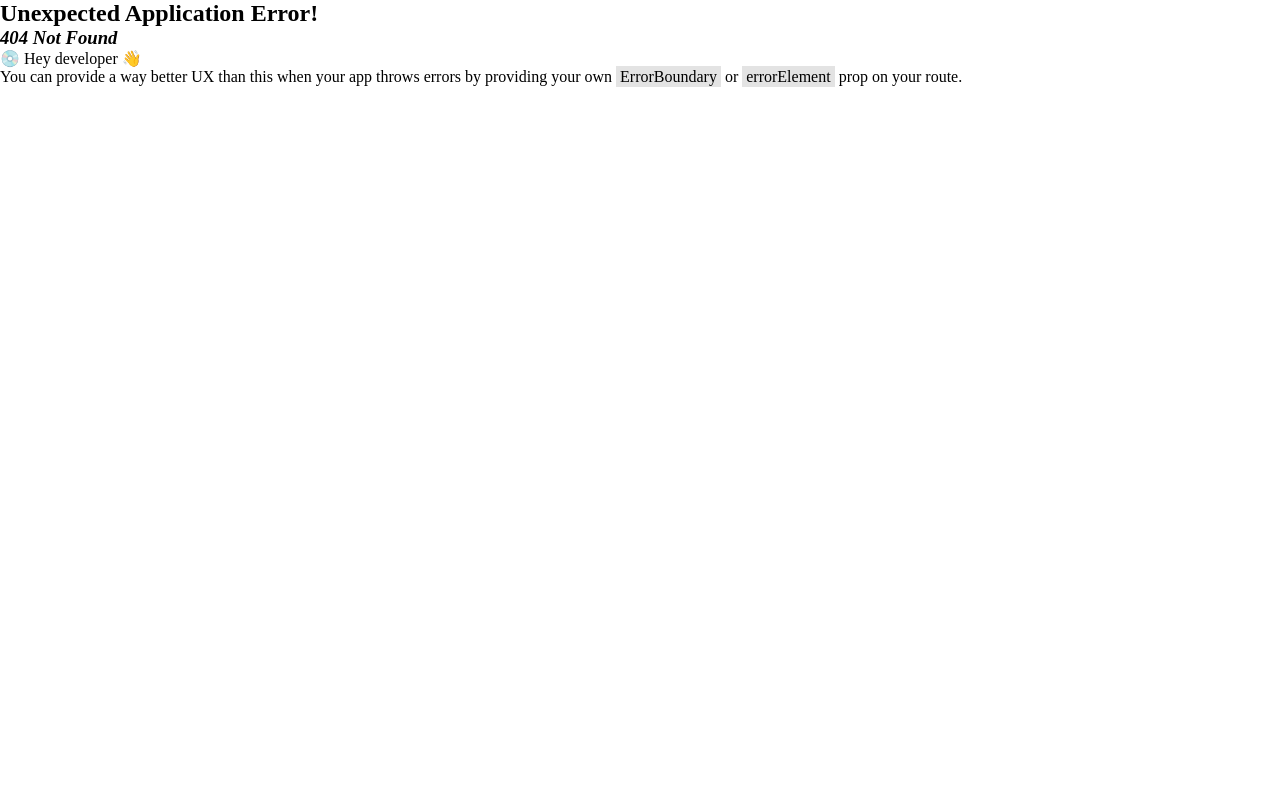
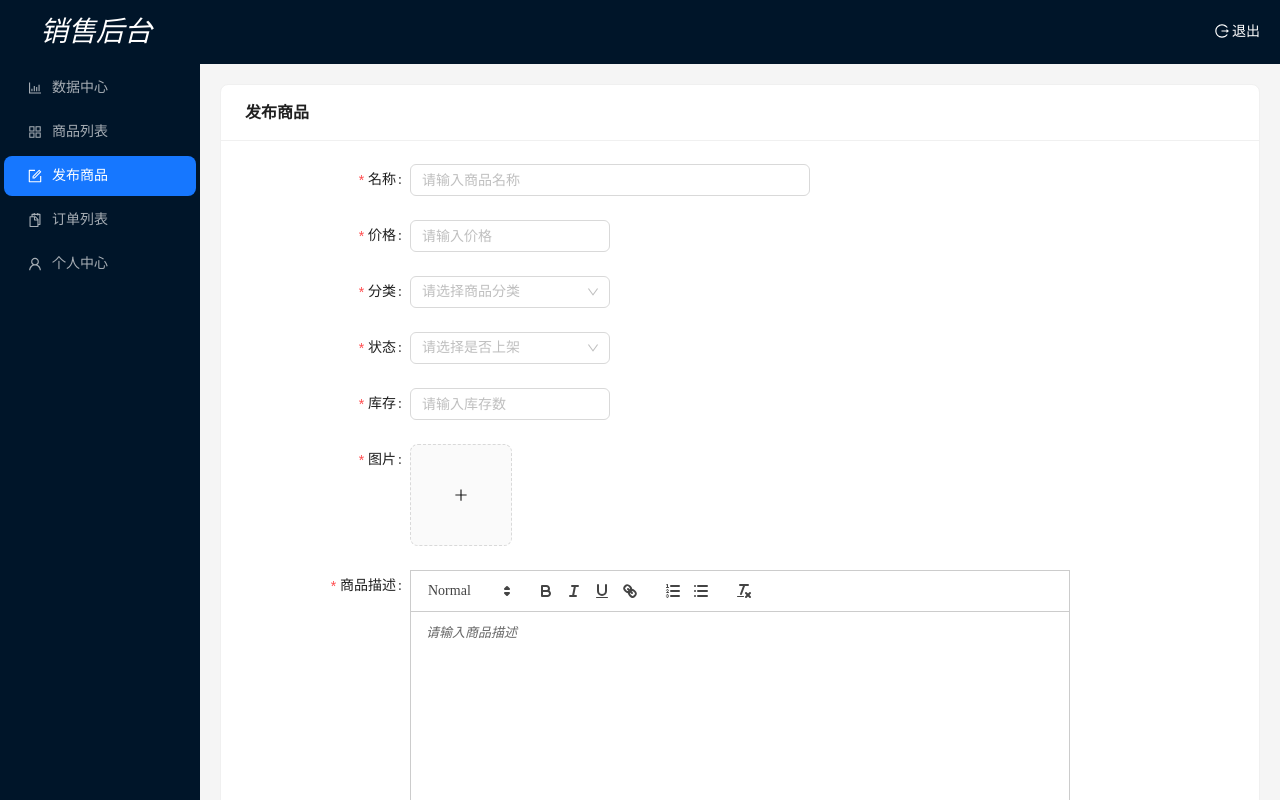
Before and after one commit to louis-bee/shopping-seller-pc, a React (Vite) app: page /layout/edit in a window 1280 px wide. Before the commit this address had no page. Built offline with nearby package versions, Linux system fonts and the light colour scheme; sample sign-in values are in the browser's storage.

Commit message:
路由、商品api改动、Upload接口过期bug

```diff
--- a/src/apis/goods.js
+++ b/src/apis/goods.js
@@ -2,7 +2,7 @@ import { request } from "@/utils";
 
 export function getGoodsByIdAPI(params) {
   return request({
-    url:'goods/getGoodsById',
+    url:'getGoods/getGoodsById',
     method:'POST',
     data: params
   })
@@ -10,7 +10,7 @@ export function getGoodsByIdAPI(params) {
 
 export async function getGoodsListAPI(params) {
   return request({
-    url:'goods/getGoodsList',
+    url:'getGoods/getGoodsList',
     method:'POST',
     data: params
   })
@@ -18,7 +18,7 @@ export async function getGoodsListAPI(params) {
 
 export function addGoodsAPI(params) {
   return request({
-    url:'goods/addGoods',
+    url:'manageGoods/addGoods',
     method:'POST',
     data: params
   })
@@ -26,7 +26,7 @@ export function addGoodsAPI(params) {
 
 export function updateGoodsAPI(params) {
   return request({
-    url:'goods/updateGoods',
+    url:'manageGoods/updateGoods',
     method:'POST',
     data: params
   })
@@ -34,7 +34,7 @@ export function updateGoodsAPI(params) {
 
 export function delGoodsAPI(params) {
   return request({
-    url:'goods/delGoods',
+    url:'manageGoods/delGoods',
     method:'POST',
     data: params
   })
--- a/src/components/AuthRoute.jsx
+++ b/src/components/AuthRoute.jsx
@@ -7,6 +7,6 @@ export function AuthRoute ({children}) {
     return <>{children}</>
   } else {
     message.warning('请先登录')
-    return <Navigate to={'./login'} replace />
+    return <Navigate to={'./'} replace />
   }
 }
--- a/src/pages/entrance/login/Login.jsx
+++ b/src/pages/entrance/login/Login.jsx
@@ -19,7 +19,7 @@ const Login = ({setTab}) => {
     const res = await dispatch(fetchLogin(params));
     if (res.status===200) {
       message.success('登录成功');
-      navigate('/');
+      navigate('/layout');
     } else {
       message.error(res.desc);
     }
--- a/src/pages/layout/Layout.jsx
+++ b/src/pages/layout/Layout.jsx
@@ -18,27 +18,27 @@ const { Header, Sider } = Layout
 const items = [
   {
     label: '数据中心',
-    key: '/',
+    key: '/layout',
     icon: <BarChartOutlined />,
   },
   {
     label: '商品列表',
-    key: '/goods',
+    key: '/layout/goods',
     icon: <AppstoreOutlined />,
   },
   {
     label: '发布商品',
-    key: '/edit',
+    key: '/layout/edit',
     icon: <FormOutlined />,
   },
   {
     label: '订单列表',
-    key: '/order',
+    key: '/layout/order',
     icon: <SnippetsOutlined />,
   },
   {
     label: '个人中心',
-    key: '/user',
+    key: '/layout/user',
     icon: <UserOutlined />,
   },
 ]
@@ -59,7 +59,7 @@ const SellerLayout = () => {
   const onConfirm = ()=>{
     dispatch(clearUserInfo())
     logoutAPI({id: userId})
-    Navigate('/login')
+    Navigate('/')
   }
 
   return (
--- a/src/pages/layout/components/edit/Edit.jsx
+++ b/src/pages/layout/components/edit/Edit.jsx
@@ -16,6 +16,7 @@ import 'react-quill/dist/quill.snow.css'
 import { useState, useEffect } from 'react'
 import { useSelector } from 'react-redux'
 import { addGoodsAPI, getGoodsByIdAPI, updateGoodsAPI } from '@/apis/goods'
+import { refreshTokenAPI } from '@/apis/user'
 
 const { Option } = Select
 
@@ -65,6 +66,8 @@ const Edit = () => {
       view: 0,
       sales: 0,
     }
+    console.log(params.images);
+
     let res = null
     if(goodsId) {
       res = await updateGoodsAPI({...params, id:goodsId})
@@ -73,15 +76,39 @@ const Edit = () => {
     }
     if(res.status===200) {
       message.success(res.desc)
-      Navigate('/goods')
+      Navigate('/layout/goods')
     } else {
       message.error(res.desc)
     }
   }
 
   const [ imageList, setImageList ] = useState([])
-  const onUploadChange =(value)=>{
+  const onUploadChange =async (value)=>{
+    const resp = value.fileList[value.fileList.length-1].response
     console.log('fileList',value.fileList);
+    console.log(resp);
+
+    if(resp && resp.status===401) {
+      const refreshToken = localStorage.getItem('refreshToken')
+      //刷新token
+      const params = {
+        refreshToken: refreshToken,
+        userId: JSON.parse(localStorage.getItem('userInfo')).id
+      }
+      const res = await refreshTokenAPI(params)
+      console.log(res);
+
+      if(res.status===402) {
+        localStorage.removeItem('token')
+        localStorage.removeItem('refreshToken')
+        localStorage.removeItem('userInfo')
+        message.warning('登录已过期，请重新登录')
+        Navigate('/')
+      } else {
+        message.warning('请重新上传')
+        return setImageList(value.fileList.slice(0,-1))
+      }
+    }
     setImageList(value.fileList)
   }
 
@@ -167,6 +194,7 @@ const Edit = () => {
               listType="picture-card"
               showUploadList
               name="image"
+              headers={{Authorization: localStorage.getItem('token')}}
               action={'http://localhost:3009/upload'}
               onChange={onUploadChange}
               maxCount={5}
--- a/src/pages/layout/components/goods/Goods.jsx
+++ b/src/pages/layout/components/goods/Goods.jsx
@@ -66,7 +66,7 @@ const Goods = () => {
       render: data => {
         return (
           <Space size="middle">
-            <Button type="primary" shape="circle" icon={<EditOutlined />} onClick={()=>navigate(`/edit?id=${data.id}`)}/>
+            <Button type="primary" shape="circle" icon={<EditOutlined />} onClick={()=>navigate(`/layout/edit?id=${data.id}`)}/>
             <Popconfirm
               title="删除商品"
               description="确认要删除该商品吗?"
@@ -92,6 +92,7 @@ const Goods = () => {
 
   const userId =  useSelector(state => state.user.userInfo.id)
   const [ params, setParams ] = useState({
+    role: 2,
     sellerId: userId,
     pageSize: 10,
     pageNum: 1,
--- a/src/router/index.jsx
+++ b/src/router/index.jsx
@@ -13,7 +13,7 @@ const User = lazy(()=> import("@/pages/layout/components/user/User.jsx"))
 
 const router = createBrowserRouter([
   {
-    path:"/",
+    path:"/layout",
     element: <AuthRoute><Layout/></AuthRoute>,
     children: [
       {
@@ -40,7 +40,7 @@ const router = createBrowserRouter([
     ]
   },
   {
-    path:"/login",
+    path:"/",
     element:<Entrance/>
   }
 ])
--- a/src/utils/request.js
+++ b/src/utils/request.js
@@ -49,7 +49,7 @@ request.interceptors.response.use(async (response)=> {
     localStorage.removeItem('refreshToken')
     localStorage.removeItem('userInfo')
     message.warning('登录已过期，请重新登录')
-    router.navigate('/login')
+    router.navigate('/')
   }
   // 对响应数据做点什么
   return response.data
--- a/vite.config.js
+++ b/vite.config.js
@@ -10,4 +10,7 @@ export default defineConfig({
       '@': path.resolve(__dirname, './src'),
     },
   },
+  server: {
+    host: '0.0.0.0'	//Network服务
+  }
 })
```
